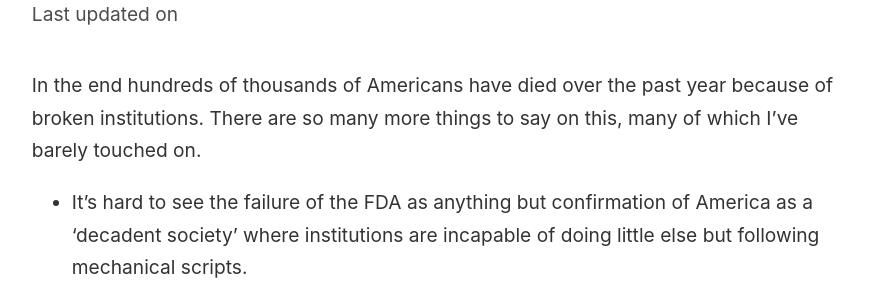
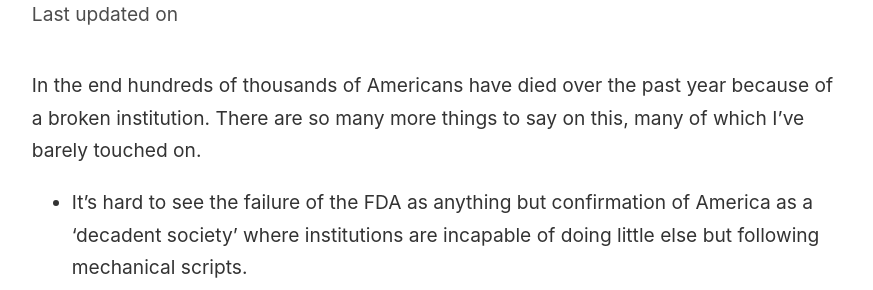
Before and after one commit to ghabs/experiment-fda-essay, a Jekyll site: the page built from _notes/conclusion.md, in a window 1280 px wide. Shown: the part 207-497 px from the top of the page, without its empty margins (45-918 px from the left). Built offline with Jekyll 4.4.1, drawn with Linux system fonts in a browser that asks for light colours.

```diff
--- a/_notes/conclusion.md
+++ b/_notes/conclusion.md
@@ -2,7 +2,7 @@
 title: conclusion
 ---
 
-In the end hundreds of thousands of Americans have died over the past year because of broken institutions. There are so many more things to say on this, many of which I’ve barely touched on.
+In the end hundreds of thousands of Americans have died over the past year because of a broken institution. There are so many more things to say on this, many of which I’ve barely touched on.
 
 * It’s hard to see the failure of the FDA as anything but confirmation of America as a ‘decadent society’ where institutions are incapable of doing little else but following mechanical scripts.
 * How could so much of our government capabilities be hollow without anyone being aware of it? It’s like Warren Buffet says, you only learn who is swimming without a bathing suit when the water goes out - what other parts of our government are naked?
```
Also changed, not shown: _notes/preordained.md (+1 -1 lines), _notes/setting the stage.md (+1 -1 lines), _pages/index.md (+1 -1 lines).
